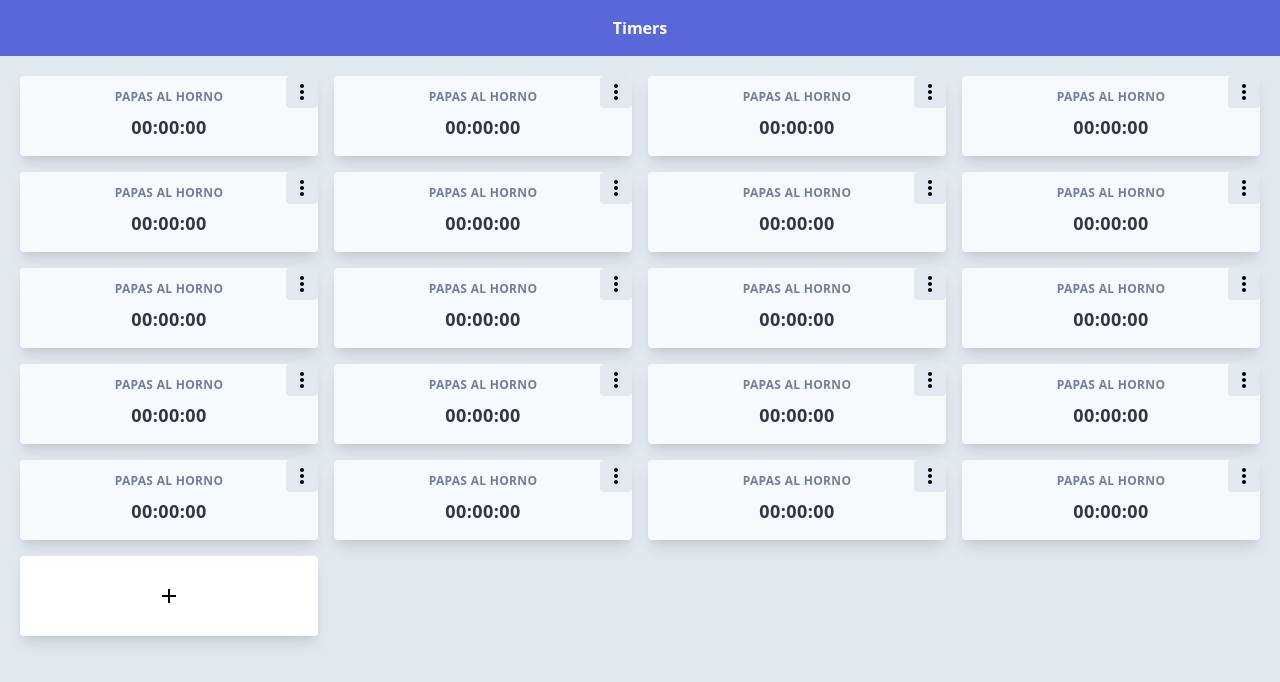
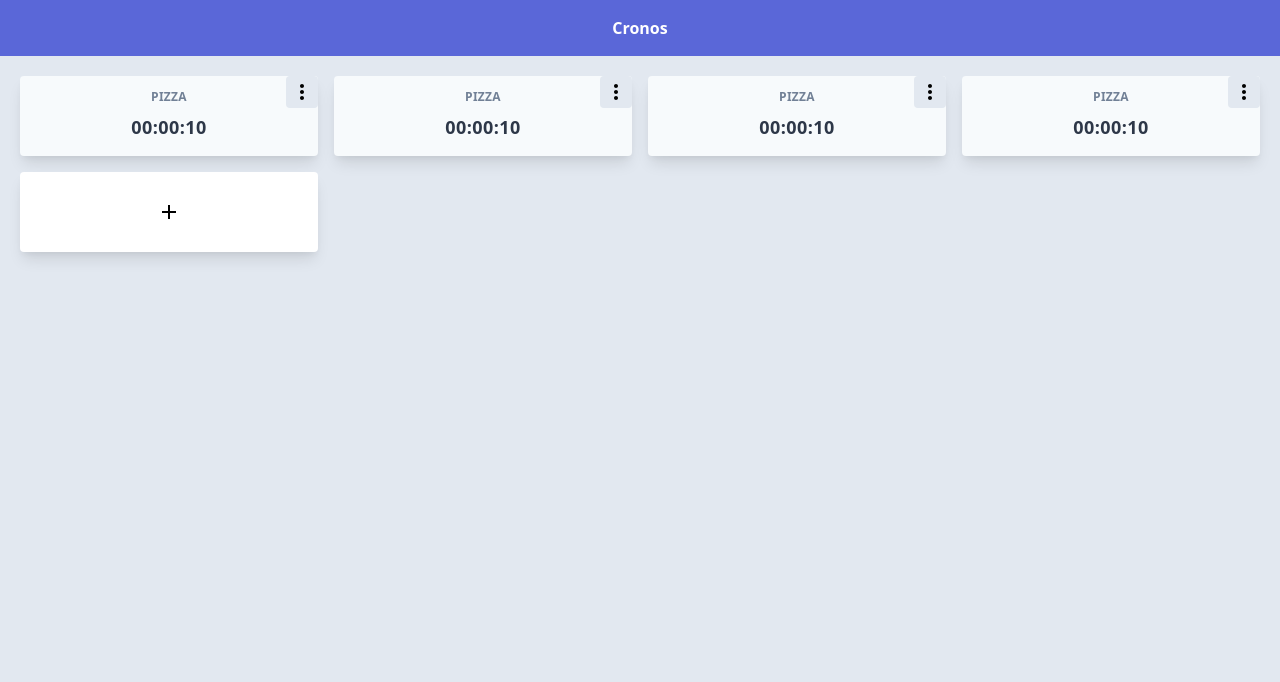
Before and after one commit to MarcoTomasRodriguez/cronos, a Next.js app: page / in a window 1280 px wide. Shown: the top 682 px of the page. Built offline with nearby package versions, Linux system fonts and the light colour scheme.

Commit message:
Renamed to Cronos. Runner working.

```diff
--- a/package.json
+++ b/package.json
@@ -1,5 +1,5 @@
 {
-  "name": "timers",
+  "name": "cronos",
   "version": "1.0.0",
   "description": "",
   "scripts": {
--- a/src/components/Layout/index.js
+++ b/src/components/Layout/index.js
@@ -14,7 +14,7 @@ class Layout extends React.Component {
                 <header className="text-white bg-indigo-600 p-4 text-center">
                     <Link href="/">
                         <a className="text-white font-bold">
-                            Timers
+                            Cronos
                         </a>
                     </Link>
                 </header>
--- a/src/components/Timer/Menu/index.js
+++ b/src/components/Timer/Menu/index.js
@@ -1,20 +1,23 @@
 class MenuTimer extends React.Component {
     render() {
-        const { changeMenu } = this.props
+        const { toggleMenu, toggleCountdown, restartCountdown, running } = this.props
 
         return (
             <div className="w-full h-full">
-                <button className="bg-white hover:bg-gray-200 text-gray-800 font-bold rounded overflow-hidden inline-flex items-center h-full w-1/4">
-                    <img className="block m-auto" src="/icons/play.svg" />
+                <button className="bg-white hover:bg-gray-200 text-gray-800 font-bold rounded overflow-hidden inline-flex items-center h-full w-1/4"
+                    onClick={() => { toggleCountdown(); toggleMenu(); }}>
+                    { !running && <img className="block m-auto" src="/icons/play.svg" /> }
+                    { running && <img className="block m-auto" src="/icons/stop.svg" /> }
                 </button>
-                <button className="bg-white hover:bg-gray-200 text-gray-800 font-bold rounded overflow-hidden inline-flex items-center h-full w-1/4">
+                <button className="bg-white hover:bg-gray-200 text-gray-800 font-bold rounded overflow-hidden inline-flex items-center h-full w-1/4"
+                    onClick={() => { restartCountdown(); toggleMenu(); }}>
                     <img className="block m-auto" src="/icons/restart.svg" />
                 </button>
                 <button className="bg-white hover:bg-gray-200 text-gray-800 font-bold rounded overflow-hidden inline-flex items-center h-full w-1/4">
                     <img className="block m-auto" src="/icons/edit.svg" />
                 </button>
                 <button className="bg-white hover:bg-gray-200 text-gray-800 font-bold rounded overflow-hidden inline-flex items-center h-full w-1/4"
-                    onClick={changeMenu}>
+                    onClick={() => { toggleMenu(); }}>
                     <img className="block m-auto" src="/icons/close.svg" />
                 </button>
             </div>
--- a/src/components/Timer/index.js
+++ b/src/components/Timer/index.js
@@ -6,12 +6,96 @@ class Timer extends React.Component {
     state = {
         menu: false,
         edit: false,
-        play: false,
-        title: "Papas al horno",
-        timer: "00:00:00"
+        running: false,
+        title: "Pizza",
+        currentTimer: 10,
+        lastTimer: 10
     }
 
-    changeMenu = () => this.setState({ menu: !this.state.menu })
+    componentDidMount() {
+        this.intervalId = setInterval(() => {
+            if (this.state.running) {
+                if (this.state.currentTimer > 0) {
+                    this.setState({ currentTimer: this.state.currentTimer - 1 })
+                } else {
+                    this.setState({ running: false })
+                }
+            }
+        }, 1000)
+    }
+
+    componentWillUnmount() {
+        clearInterval(this.intervalId)
+    }
+
+    getSexagesimal = (number, position) => {
+        switch (position) {
+            case 0:
+                return Math.floor(number / 3600)
+            case 1:
+                return Math.floor(number / 60)
+            default:
+                return number
+        }
+    }
+
+    getDecimal = (number, position) => {
+        switch (position) {
+            case 0:
+                return Math.floor(number * 3600)
+            case 1:
+                return Math.floor(number * 60)
+            default:
+                return number
+        }
+    }
+
+    zeroPad = (number, pad) => String(number).padStart(pad, '0')
+
+    isValidStringTime = (time) => true
+
+    isValidIntegerTime = (time) => time > 0
+
+    parseTime = (time) => {
+        if (this.isValidStringTime(time)) {
+            const splittedTime = time.split(":").map(v => parseInt(v))
+            return splittedTime.reduce((total, current, index) => {
+                switch (index) {
+                    case 0:
+                        return total + current * 3600
+                    case 1:
+                        return total + current * 60
+                    case 2:
+                        return total + current
+                    default:
+                        return total
+                }
+            }, 0)
+        } else {
+            return 0
+        }
+    }
+
+    stringifyTime = (time) => {
+        if (this.isValidIntegerTime(time)) {
+            return [...Array(3)].map((_, index) => {
+                const sexagesimal = this.getSexagesimal(time, index)
+                time = time - this.getDecimal(sexagesimal, index)
+                return this.zeroPad(sexagesimal, 2)
+            }).join(":")
+        } else {
+            return "00:00:00"
+        }
+    }
+
+    restartCountdown = () => {
+        this.setState({ currentTimer: this.state.lastTimer })
+        this.setState({ running: true })
+    }
+
+    toggleCountdown = () => this.setState({ running: !this.state.running })
+
+    toggleMenu = () => this.setState({ menu: !this.state.menu })
 
     render() {
         return (
@@ -19,14 +103,26 @@ class Timer extends React.Component {
                 <div className="h-full relative">
                     { !this.state.menu &&
                         <div className="absolute top-0 right-0">
-                            <button class="bg-gray-300 hover:bg-gray-400 text-gray-800 font-bold py-1 px-1 rounded inline-flex items-center"
-                                onClick={this.changeMenu}>
+                            <button className="bg-gray-300 hover:bg-gray-400 text-gray-800 font-bold py-1 px-1 rounded inline-flex items-center"
+                                onClick={this.toggleMenu}>
                                     <img src="/icons/more_vert.svg" />
                             </button>
                         </div>
                     }
-                    { !this.state.menu && <DisplayTimer title={this.state.title} timer={this.state.timer} /> }
-                    { this.state.menu && <MenuTimer changeMenu={this.changeMenu} /> }
+                    { !this.state.menu &&
+                        <DisplayTimer
+                            title={this.state.title}
+                            timer={this.stringifyTime(this.state.currentTimer)}
+                        />
+                    }
+                    { this.state.menu &&
+                        <MenuTimer
+                            toggleMenu={this.toggleMenu}
+                            toggleCountdown={this.toggleCountdown}
+                            restartCountdown={this.restartCountdown}
+                            running={this.state.running}
+                        />
+                    }
                 </div>
             </div>
         )
--- a/src/components/Timers/index.js
+++ b/src/components/Timers/index.js
@@ -4,16 +4,16 @@ import AddTimer from "../AddTimer"
 class Timers extends React.Component {
     render() {
         return (
-            <div class="p-5 bg-gray-300 min-h-screen">
-                <div class="flex flex-wrap -m-2">
+            <div className="p-5 bg-gray-300 min-h-screen">
+                <div className="flex flex-wrap -m-2">
                     {
-                        [...Array(20)].map((e, i) => (
-                            <div class="w-full md:w-1/2 lg:w-1/3 xl:w-1/4 p-2">
-                                <Timer key={i} />
+                        [...Array(4)].map((e, i) => (
+                            <div key={i} className="w-full md:w-1/2 lg:w-1/3 xl:w-1/4 p-2">
+                                <Timer />
                             </div>
                         ))
                     }
-                    <div class="w-full md:w-1/2 lg:w-1/3 xl:w-1/4 p-2">
+                    <div className="w-full md:w-1/2 lg:w-1/3 xl:w-1/4 p-2">
                         <AddTimer />
                     </div>
                 </div>
--- a/src/pages/index.js
+++ b/src/pages/index.js
@@ -5,7 +5,7 @@ import Timers from "../components/Timers"
 class Index extends React.Component {
     render() {
         return (
-            <Layout title="Timers">
+            <Layout title="Cronos">
                 <Timers />
             </Layout>
         )
```
Also changed, not shown: 1 other file (tests, documents, lock files or other folders).
